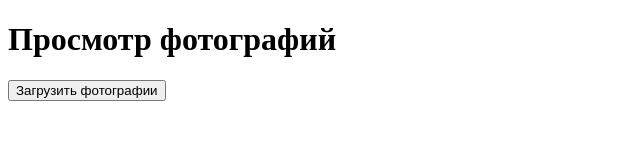
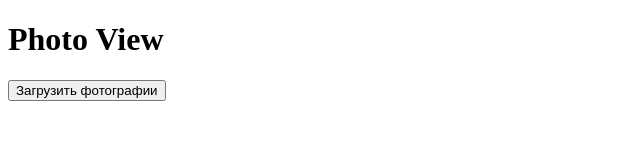
Before and after one commit to d-duncan-n/photo_view, a plain HTML site: page index.html in a window 1280 px wide. Shown: the whole page, without its empty margins (0-640 px from the left). Drawn offline with Linux system fonts and the light colour scheme.

Commit message:
Update index.html

```diff
--- a/index.html
+++ b/index.html
@@ -4,7 +4,7 @@
     <title>Просмотр фотографий</title>
 </head>
 <body>
-    <h1>Просмотр фотографий</h1>
+    <h1>Photo View</h1>
     <button onclick="loadImages()">Загрузить фотографии</button>
     <div id="image-container"></div>
     <script src="./eel.js"></script>
```
